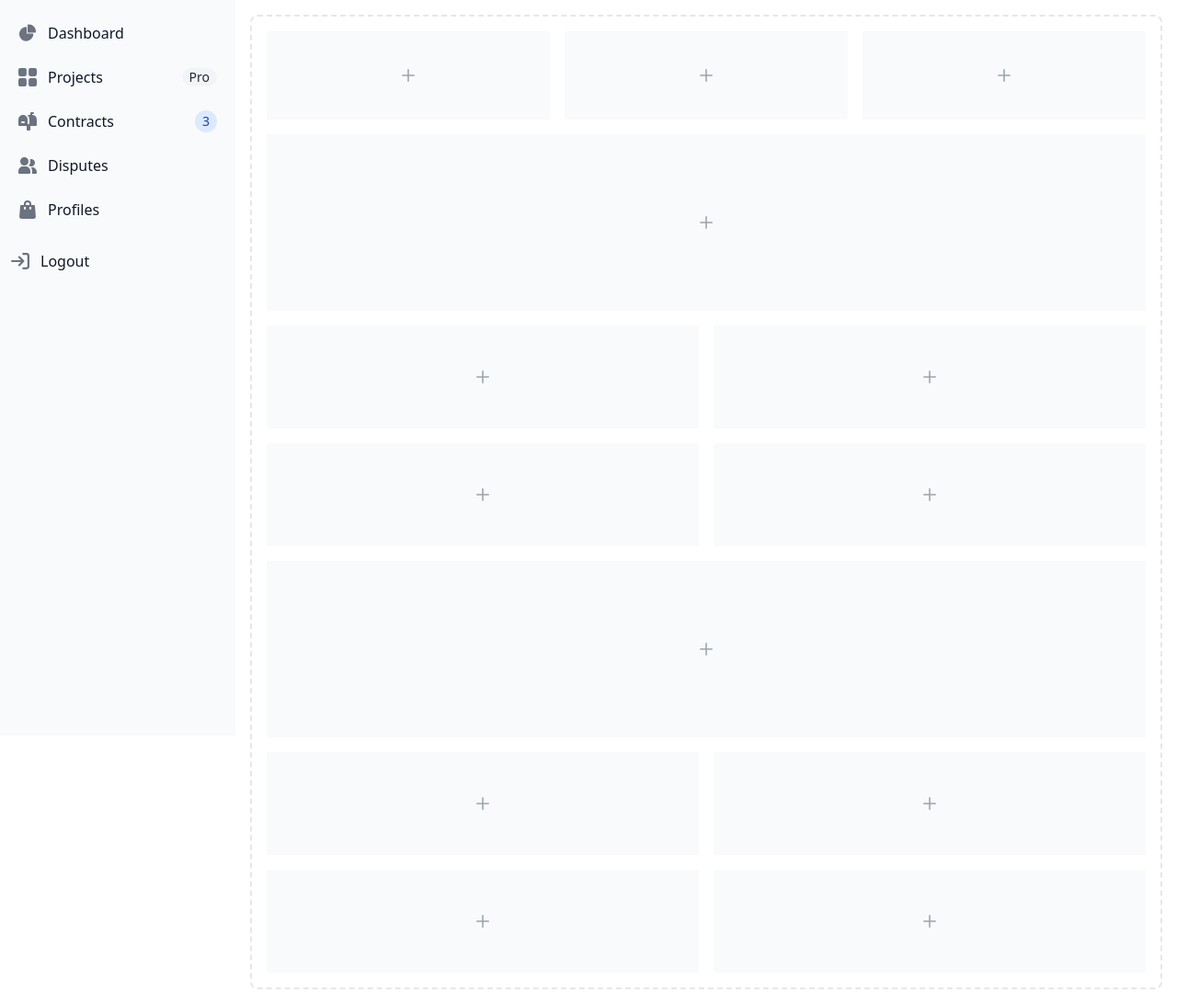
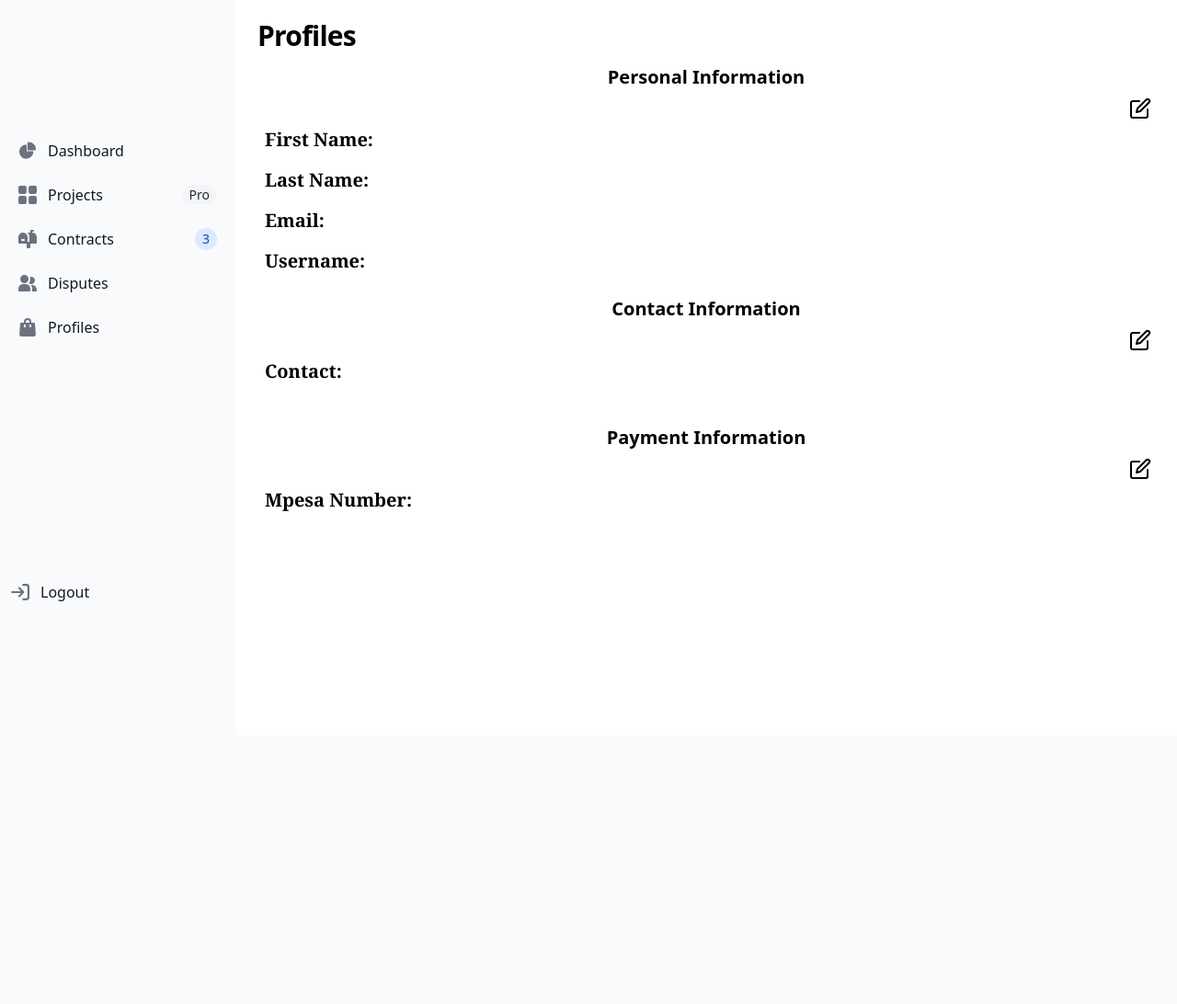
Before and after one commit to NestaNdereva23/PesaCrow, a Django app: page /profile/ in a window 1280 px wide. Shown: the whole page at 92% size. After the commit the page ends 654 px from the top, so only its background shows below. Run offline with Django 5.2, Linux system fonts and the light colour scheme; some libraries are stand-ins or nearby versions.

Commit message:
profile page code improvement
-- added display features for personal, payment and contact information
-- added new custom color to tailwind config

```diff
--- a/profiles/templates/profiles/profiles.html
+++ b/profiles/templates/profiles/profiles.html
@@ -2,104 +2,90 @@
 
 {% block content %}
 <div class="p-4 sm:ml-64">
-    <div class="p-4 border-2 border-gray-200 border-dashed rounded-lg dark:border-gray-700">
-       <div class="grid grid-cols-3 gap-4 mb-4">
-          <div class="flex items-center justify-center h-24 rounded-sm bg-gray-50 dark:bg-gray-800">
-             <p class="text-2xl text-gray-400 dark:text-gray-500">
-                <svg class="w-3.5 h-3.5" aria-hidden="true" xmlns="http://www.w3.org/2000/svg" fill="none" viewBox="0 0 18 18">
-                   <path stroke="currentColor" stroke-linecap="round" stroke-linejoin="round" stroke-width="2" d="M9 1v16M1 9h16"/>
+{#    <div class="p-4 border-2 border-gray-200 border-dashed rounded-lg dark:border-gray-700">#}
+
+    <p class="text-3xl m-2 font-semibold  tracking-tight leading-none  text-black">Profiles</p>
+    <div>
+        <div class="flex items-center justify-center">
+            <div class="py-2">
+                <p class="font-semibold text-xl">Personal Information</p>
+            </div>
+        </div>
+        <div class="block h-48 mb-4 rounded-xl bg-profile_gray max-w-screen-xl ">
+            <div class="flex items-center justify-between">
+            <div class="flex items-start"></div>
+            <a
+              href="{% url 'home:password_reset' %}"
+              class="mr-3 hover:bg-blue-600"
+              ><?xml version="1.0" ?>
+                <svg
+                        class="feather feather-edit" fill="none" height="24" stroke="currentColor" stroke-linecap="round" stroke-linejoin="round" stroke-width="2" viewBox="0 0 24 24" width="24" xmlns="http://www.w3.org/2000/svg"><path d="M11 4H4a2 2 0 0 0-2 2v14a2 2 0 0 0 2 2h14a2 2 0 0 0 2-2v-7"/><path d="M18.5 2.5a2.121 2.121 0 0 1 3 3L12 15l-4 1 1-4 9.5-9.5z"/>
                 </svg>
+            </a>
+             </div>
+            <p class="text-xl ml-4 py-2 text-black font-semibold font-serif">
+                First Name:
             </p>
-          </div>
-          <div class="flex items-center justify-center h-24 rounded-sm bg-gray-50 dark:bg-gray-800">
-             <p class="text-2xl text-gray-400 dark:text-gray-500">
-                <svg class="w-3.5 h-3.5" aria-hidden="true" xmlns="http://www.w3.org/2000/svg" fill="none" viewBox="0 0 18 18">
-                   <path stroke="currentColor" stroke-linecap="round" stroke-linejoin="round" stroke-width="2" d="M9 1v16M1 9h16"/>
-                </svg>
+            <p class="text-xl ml-4 py-2 text-black font-semibold font-serif">
+                Last Name:
             </p>
-          </div>
-          <div class="flex items-center justify-center h-24 rounded-sm bg-gray-50 dark:bg-gray-800">
-             <p class="text-2xl text-gray-400 dark:text-gray-500">
-                <svg class="w-3.5 h-3.5" aria-hidden="true" xmlns="http://www.w3.org/2000/svg" fill="none" viewBox="0 0 18 18">
-                   <path stroke="currentColor" stroke-linecap="round" stroke-linejoin="round" stroke-width="2" d="M9 1v16M1 9h16"/>
-                </svg>
+            <p class="text-xl ml-4 py-2 text-black font-semibold font-serif">
+                Email:
+            </p>
+            <p class="text-xl ml-4 py-2 text-black font-semibold font-serif">
+                Username:
             </p>
        </div>
     </div>
-       <div class="flex items-center justify-center h-48 mb-4 rounded-sm bg-gray-50 dark:bg-gray-800">
-          <p class="text-2xl text-gray-400 dark:text-gray-500">
-             <svg class="w-3.5 h-3.5" aria-hidden="true" xmlns="http://www.w3.org/2000/svg" fill="none" viewBox="0 0 18 18">
-                <path stroke="currentColor" stroke-linecap="round" stroke-linejoin="round" stroke-width="2" d="M9 1v16M1 9h16"/>
+
+    <div>
+        <div class="flex items-center justify-center">
+            <div class="py-2">
+                <p class="font-semibold text-xl">Contact Information</p>
+            </div>
+        </div>
+        <div class="block h-20  mb-4 rounded-xl bg-profile_gray max-w-screen-xl ">
+            <div class="flex items-center justify-between">
+            <div class="flex items-start"></div>
+            <a
+              href="{% url 'home:password_reset' %}"
+              class="mr-3 hover:bg-blue-600"
+              ><?xml version="1.0" ?>
+                <svg
+                        class="feather feather-edit" fill="none" height="24" stroke="currentColor" stroke-linecap="round" stroke-linejoin="round" stroke-width="2" viewBox="0 0 24 24" width="24" xmlns="http://www.w3.org/2000/svg"><path d="M11 4H4a2 2 0 0 0-2 2v14a2 2 0 0 0 2 2h14a2 2 0 0 0 2-2v-7"/><path d="M18.5 2.5a2.121 2.121 0 0 1 3 3L12 15l-4 1 1-4 9.5-9.5z"/>
                 </svg>
-          </p>
+            </a>
              </div>
-       <div class="grid grid-cols-2 gap-4 mb-4">
-          <div class="flex items-center justify-center rounded-sm bg-gray-50 h-28 dark:bg-gray-800">
-             <p class="text-2xl text-gray-400 dark:text-gray-500">
-                <svg class="w-3.5 h-3.5" aria-hidden="true" xmlns="http://www.w3.org/2000/svg" fill="none" viewBox="0 0 18 18">
-                   <path stroke="currentColor" stroke-linecap="round" stroke-linejoin="round" stroke-width="2" d="M9 1v16M1 9h16"/>
-                </svg>
-             </p>
-          </div>
-          <div class="flex items-center justify-center rounded-sm bg-gray-50 h-28 dark:bg-gray-800">
-             <p class="text-2xl text-gray-400 dark:text-gray-500">
-                <svg class="w-3.5 h-3.5" aria-hidden="true" xmlns="http://www.w3.org/2000/svg" fill="none" viewBox="0 0 18 18">
-                   <path stroke="currentColor" stroke-linecap="round" stroke-linejoin="round" stroke-width="2" d="M9 1v16M1 9h16"/>
-                </svg>
-             </p>
-          </div>
-          <div class="flex items-center justify-center rounded-sm bg-gray-50 h-28 dark:bg-gray-800">
-             <p class="text-2xl text-gray-400 dark:text-gray-500">
-                <svg class="w-3.5 h-3.5" aria-hidden="true" xmlns="http://www.w3.org/2000/svg" fill="none" viewBox="0 0 18 18">
-                   <path stroke="currentColor" stroke-linecap="round" stroke-linejoin="round" stroke-width="2" d="M9 1v16M1 9h16"/>
-                </svg>
-             </p>
-          </div>
-          <div class="flex items-center justify-center rounded-sm bg-gray-50 h-28 dark:bg-gray-800">
-             <p class="text-2xl text-gray-400 dark:text-gray-500">
-                <svg class="w-3.5 h-3.5" aria-hidden="true" xmlns="http://www.w3.org/2000/svg" fill="none" viewBox="0 0 18 18">
-                   <path stroke="currentColor" stroke-linecap="round" stroke-linejoin="round" stroke-width="2" d="M9 1v16M1 9h16"/>
-                </svg>
+            <p class="text-xl ml-4 py-2 text-black font-semibold font-serif">
+                Contact:
             </p>
        </div>
     </div>
-       <div class="flex items-center justify-center h-48 mb-4 rounded-sm bg-gray-50 dark:bg-gray-800">
-          <p class="text-2xl text-gray-400 dark:text-gray-500">
-             <svg class="w-3.5 h-3.5" aria-hidden="true" xmlns="http://www.w3.org/2000/svg" fill="none" viewBox="0 0 18 18">
-                <path stroke="currentColor" stroke-linecap="round" stroke-linejoin="round" stroke-width="2" d="M9 1v16M1 9h16"/>
+        <div>
+        <div class="flex items-center justify-center">
+            <div class="py-2">
+                <p class="font-semibold text-xl">Payment Information</p>
+            </div>
+        </div>
+        <div class="block h-20  mb-4 rounded-xl bg-profile_gray max-w-screen-xl ">
+            <div class="flex items-center justify-between">
+            <div class="flex items-start"></div>
+            <a
+              href="{% url 'home:password_reset' %}"
+              class="mr-3 hover:bg-blue-600"
+              ><?xml version="1.0" ?>
+                <svg
+                        class="feather feather-edit" fill="none" height="24" stroke="currentColor" stroke-linecap="round" stroke-linejoin="round" stroke-width="2" viewBox="0 0 24 24" width="24" xmlns="http://www.w3.org/2000/svg"><path d="M11 4H4a2 2 0 0 0-2 2v14a2 2 0 0 0 2 2h14a2 2 0 0 0 2-2v-7"/><path d="M18.5 2.5a2.121 2.121 0 0 1 3 3L12 15l-4 1 1-4 9.5-9.5z"/>
                 </svg>
-          </p>
+            </a>
              </div>
-       <div class="grid grid-cols-2 gap-4">
-          <div class="flex items-center justify-center rounded-sm bg-gray-50 h-28 dark:bg-gray-800">
-             <p class="text-2xl text-gray-400 dark:text-gray-500">
-                <svg class="w-3.5 h-3.5" aria-hidden="true" xmlns="http://www.w3.org/2000/svg" fill="none" viewBox="0 0 18 18">
-                   <path stroke="currentColor" stroke-linecap="round" stroke-linejoin="round" stroke-width="2" d="M9 1v16M1 9h16"/>
-                </svg>
-             </p>
-          </div>
-          <div class="flex items-center justify-center rounded-sm bg-gray-50 h-28 dark:bg-gray-800">
-             <p class="text-2xl text-gray-400 dark:text-gray-500">
-                <svg class="w-3.5 h-3.5" aria-hidden="true" xmlns="http://www.w3.org/2000/svg" fill="none" viewBox="0 0 18 18">
-                   <path stroke="currentColor" stroke-linecap="round" stroke-linejoin="round" stroke-width="2" d="M9 1v16M1 9h16"/>
-                </svg>
-             </p>
-          </div>
-          <div class="flex items-center justify-center rounded-sm bg-gray-50 h-28 dark:bg-gray-800">
-             <p class="text-2xl text-gray-400 dark:text-gray-500">
-                <svg class="w-3.5 h-3.5" aria-hidden="true" xmlns="http://www.w3.org/2000/svg" fill="none" viewBox="0 0 18 18">
-                   <path stroke="currentColor" stroke-linecap="round" stroke-linejoin="round" stroke-width="2" d="M9 1v16M1 9h16"/>
-                </svg>
-             </p>
-          </div>
-          <div class="flex items-center justify-center rounded-sm bg-gray-50 h-28 dark:bg-gray-800">
-             <p class="text-2xl text-gray-400 dark:text-gray-500">
-                <svg class="w-3.5 h-3.5" aria-hidden="true" xmlns="http://www.w3.org/2000/svg" fill="none" viewBox="0 0 18 18">
-                   <path stroke="currentColor" stroke-linecap="round" stroke-linejoin="round" stroke-width="2" d="M9 1v16M1 9h16"/>
-                </svg>
+            <p class="text-xl ml-4 py-2 text-black font-semibold font-serif">
+                Mpesa Number:
             </p>
        </div>
     </div>
-    </div>
+
+
+{#    </div>#}
  </div>
 {% endblock %}
--- a/templates/sidebar.html
+++ b/templates/sidebar.html
@@ -33,7 +33,7 @@
       <li>
         <a
           href="{% url 'home:dashboard'%}"
-          class="flex items-center p-2 text-gray-900 rounded-lg dark:text-white hover:bg-gray-100 dark:hover:bg-gray-700 group"
+          class="flex items-center mt-32 p-2 text-gray-900 rounded-lg dark:text-white hover:bg-gray-100 dark:hover:bg-gray-700 group"
         >
           <svg
             class="w-5 h-5 text-gray-500 transition duration-75 dark:text-gray-400 group-hover:text-gray-900 dark:group-hover:text-white"
@@ -119,7 +119,7 @@
       </li>
       <li>
         <a
-          href="#"
+          href="{% url 'profiles:profile' %}"
           class="flex items-center p-2 text-gray-900 rounded-lg dark:text-white hover:bg-gray-100 dark:hover:bg-gray-700 group"
         >
           <svg
@@ -139,7 +139,7 @@
       <li>
         <a
           href="#"
-          class="flex items-center py-4 text-gray-900 rounded-lg dark:text-white hover:bg-gray-100 dark:hover:bg-gray-700 group"
+          class="flex items-center mt-64 text-gray-900 rounded-lg dark:text-white hover:bg-gray-100 dark:hover:bg-gray-700 group"
         >
           <svg
             class="shrink-0 w-5 h-5 text-gray-500 transition duration-75 dark:text-gray-400 group-hover:text-gray-900 dark:group-hover:text-white"
--- a/theme/static_src/src/styles.css
+++ b/theme/static_src/src/styles.css
@@ -10,6 +10,9 @@
 .bg-secondaryblue {
     background-color: theme('colors.secondaryblue');
 }
+.bg-profile_gray {
+    background-color: theme('colors.profile_gray');
+}
 
 .font-custom{
     font-family: theme('fontFamily.custom'), serif;
--- a/theme/static_src/tailwind.config.js
+++ b/theme/static_src/tailwind.config.js
@@ -45,7 +45,8 @@
         extend: {
             colors: {
                 customBlue: "#276FBF",
-                secondaryblue: "#3F72AF"
+                secondaryblue: "#3F72AF",
+                profile_gray: "#C7C0C0",
             },
             fontFamily: {
                 sans: ["ui-sans-serif", "system-ui"],
```
Lines whose indentation alone changed are shown as unchanged.
